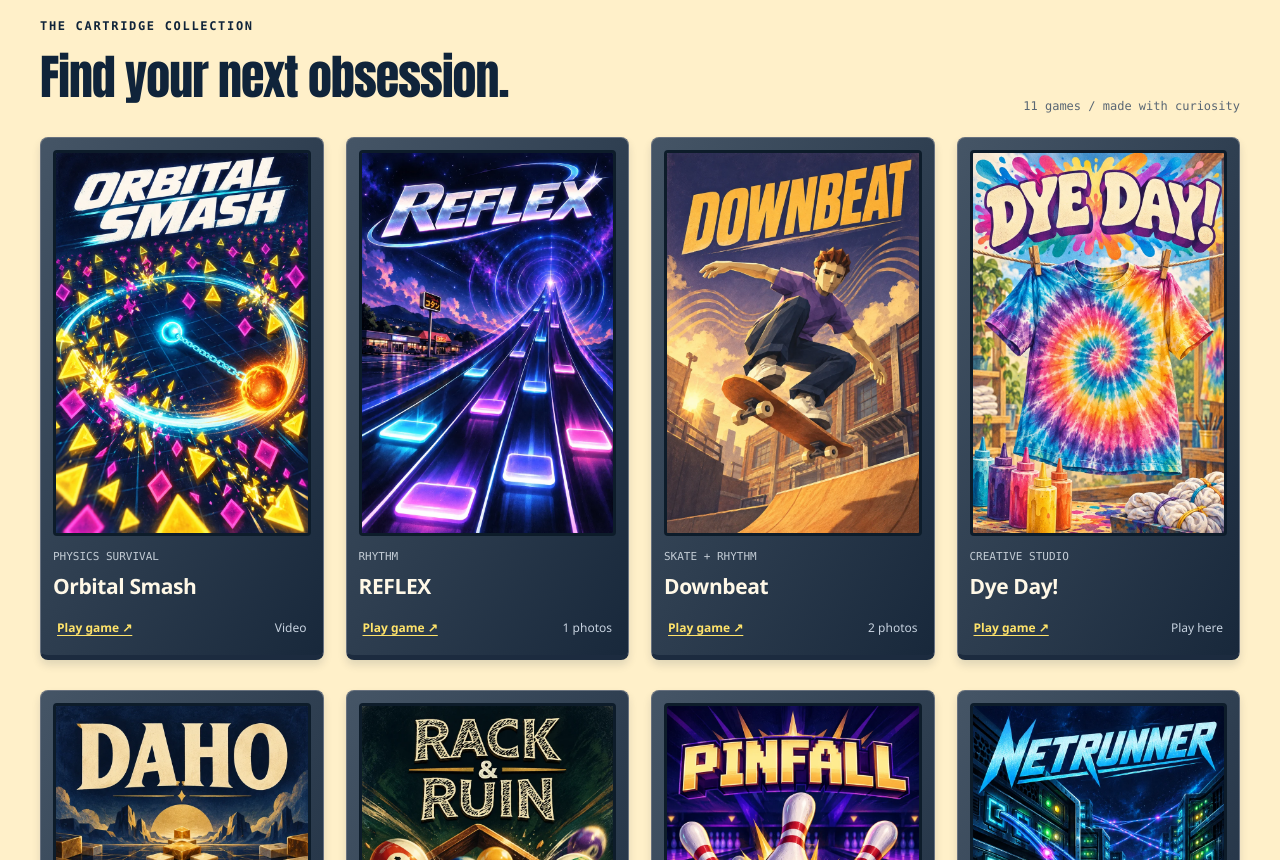
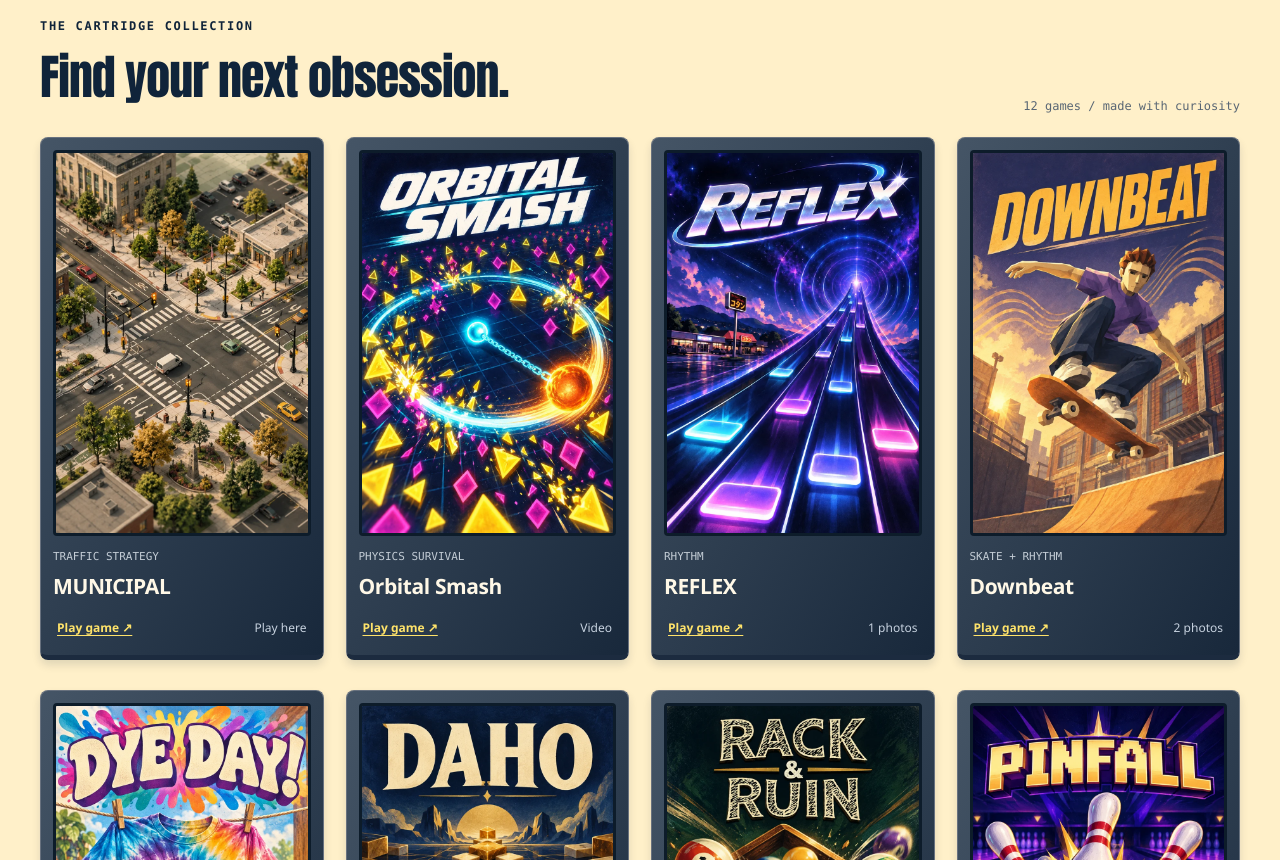
Before and after one commit to nascarjake/goosegames, a Next.js app: page / in a window 1280 px wide. Shown: the part 1100-1960 px from the top of the page. Built offline with nearby package versions, Linux system fonts and the light colour scheme; no server answers.

Commit message:
Add MUNICIPAL to the arcade

```diff
--- a/app/data/arcade.ts
+++ b/app/data/arcade.ts
@@ -28,6 +28,18 @@ const shots = (id: string, captions: string[]) =>
 // Launch only user-supplied public URLs. Covers are promotional illustrations;
 // screenshots are authentic captures. DAHO's artwork is conceptual.
 export const arcadeGames: ArcadeGame[] = [
+  {
+    id: "municipal",
+    title: "MUNICIPAL",
+    genre: "Traffic strategy",
+    cover: cover("municipal"),
+    tagline: "Your streets. Your signal plan.",
+    description: "Take charge of a real-world neighborhood and turn its daily gridlock into a better commute. Tune signals, reshape intersections, and compare your plan against the original.\n\nFeatures:\n- Explore real OpenStreetMap districts in 3D.\n- Reprogram fixed-time and detector-actuated signals.\n- Add lanes and turn bays or switch between signals and stop signs.\n- Test changes against matched traffic simulations, informed by available counts.",
+    playUrl: "https://nascarjake.github.io/traffic-manager/",
+    embedUrl: "https://nascarjake.github.io/traffic-manager/",
+    controlsHint: "Mouse to inspect and edit; drag to orbit, scroll to zoom.",
+    screenshots: [],
+  },
   {
     id: "orbital-smash",
     title: "Orbital Smash",
```
Also changed, not shown: public/arcade/municipal-cover.webp (added).
